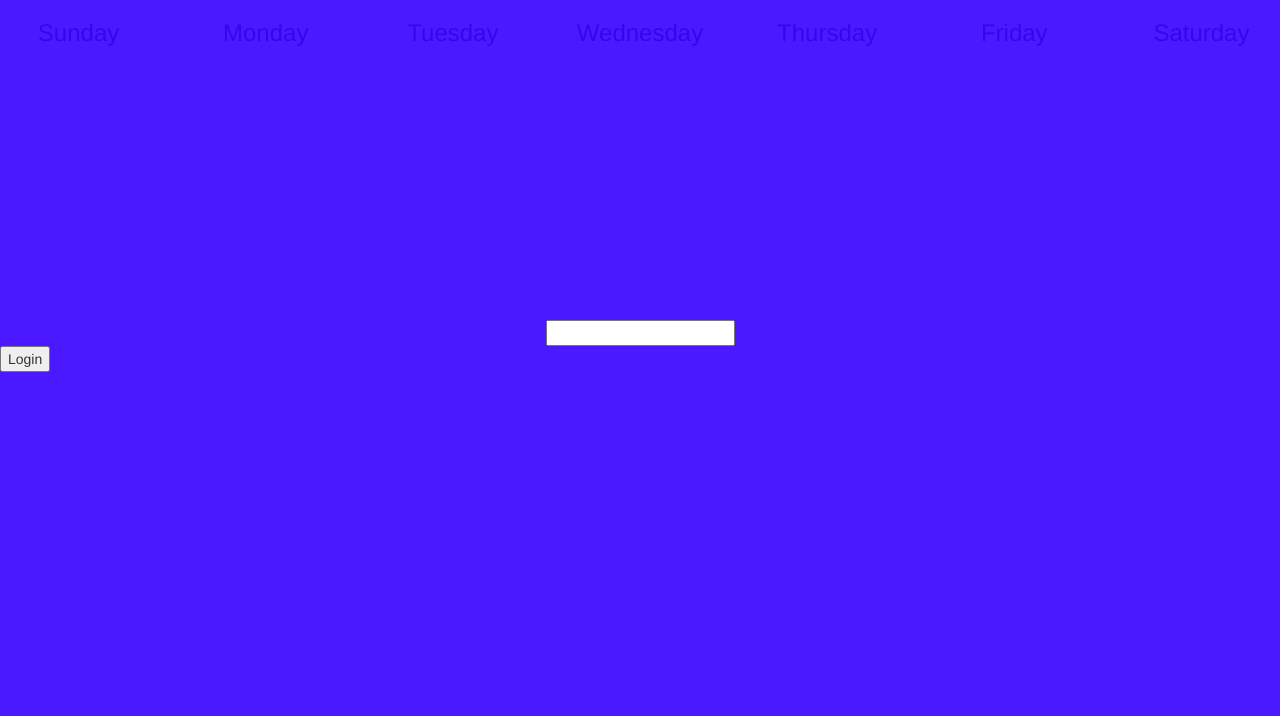
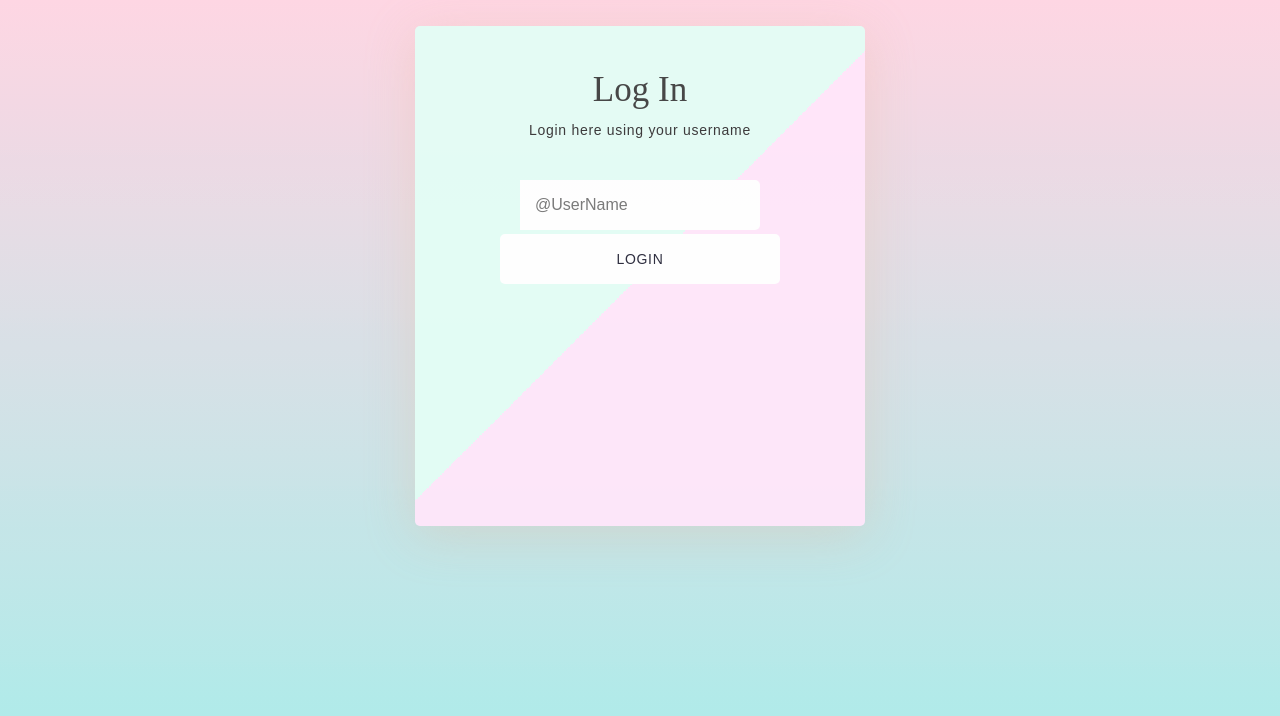
Before and after one commit to edwinlin/better-tv-frontend, a plain HTML site: page index.html in a window 1280 px wide. Drawn offline with nearby package versions, Linux system fonts and the light colour scheme; no server answers.

Commit message:
log in page

```diff
--- a/index.html
+++ b/index.html
@@ -3,6 +3,7 @@
   <meta charset="UTF-8">
 
   <link href="https://maxcdn.bootstrapcdn.com/bootstrap/3.3.7/css/bootstrap.min.css" rel="stylesheet" integrity="sha384-BVYiiSIFeK1dGmJRAkycuHAHRg32OmUcww7on3RYdg4Va+PmSTsz/K68vbdEjh4u" crossorigin="anonymous">
+  <link rel="stylesheet" href="https://use.fontawesome.com/releases/v5.7.2/css/all.css" integrity="sha384-fnmOCqbTlWIlj8LyTjo7mOUStjsKC4pOpQbqyi7RrhN7udi9RwhKkMHpvLbHG9Sr" crossorigin="anonymous">
   <link rel="stylesheet" href="styles.css">
 
   <title>Better TV Challenge</title>
@@ -20,12 +21,21 @@
     <div id="container">
         <div id="login">
           <form>
-          <input type="text" name="name" id="login-id">
-          <!-- <button id="login-button">LOGIN BUTTON</button> -->
-          <input type="submit" name="submit" value="Login" class="submit">
+            <div class="con">
+              <header class="head-form">
+                <h2>Log In</h2>
+                  <p>Login here using your username</p>
+              </header>
+          <input class="form-input" id="login-id" type="text" placeholder="@UserName" required>
+          <button id="login-button">LOGIN</button>
+          <!-- <input type="submit" name="submit" value="Login" class="submit"> -->
           </form>
         </div>
       </div>
+      </div>
+
+
+      <!--  -->
 
   <div class='row seven-cols'>
 
--- a/src/index.js
+++ b/src/index.js
@@ -219,7 +219,7 @@ function handleLogin(event) {
 	const target = event.target;
 	const username = document.querySelector('#login-id').value;
 
-	if (target.value === 'Login') {
+	if (target.tagName === 'BUTTON') {
 		logInUser(username);
 		console.log(username)
 		document.querySelector('#container').remove();
--- a/styles.css
+++ b/styles.css
@@ -75,7 +75,11 @@
   height: 100%;
   width: 100%;
   z-index: 2;
-  background-color: rgba(55, 0, 255, 0.9);
+  background-image: linear-gradient(-225deg, #E3FDF5 0%, #FFE6FA 100%);
+  background-image: linear-gradient(to top, #a8edea 0%, #fed6e3 100%);
+  background-attachment: fixed;
+  background-repeat: no-repeat;
+  /* opacity: .9; */
   position: fixed;
 }
 
@@ -87,7 +91,7 @@
   display: block;
   margin-left: auto;
   margin-right: auto;
-  margin-top: 25%;
+  /* margin-top: 25%; */
 }
 
 #login-button {
@@ -96,3 +100,184 @@
   margin-right: auto;
   margin-top: 1%;
 }
+/*All of this I copied from */
+/* https://codepen.io/linux/pen/LLVaqx */
+/* Fonts Form Google Font ::- https://fonts.google.com/  -:: */
+@import url('https://fonts.googleapis.com/css?family=Abel|Abril+Fatface|Alegreya|Arima+Madurai|Dancing+Script|Dosis|Merriweather|Oleo+Script|Overlock|PT+Serif|Pacifico|Playball|Playfair+Display|Share|Unica+One|Vibur');
+/* End Fonts */
+/* Start Global rules */
+* {
+    padding: 0;
+    margin: 0;
+    box-sizing: border-box;
+}
+/* End Global rules */
+
+/* Start body rules */
+body {
+    background-image: linear-gradient(-225deg, #E3FDF5 0%, #FFE6FA 100%);
+background-image: linear-gradient(to top, #a8edea 0%, #fed6e3 100%);
+background-attachment: fixed;
+  background-repeat: no-repeat;
+
+    font-family: 'Vibur', cursive;
+/*   the main font */
+    font-family: 'Abel', sans-serif;
+opacity: .95;
+/* background-image: linear-gradient(to top, #d9afd9 0%, #97d9e1 100%); */
+}
+
+
+
+/* |||||||||||||||||||||||||||||||||||||||||||||*/
+/* //////////////////////////////////////////// */
+
+
+
+
+/* End body rules */
+
+/* Start form  attributes */
+form {
+    width: 450px;
+    min-height: 500px;
+    height: auto;
+    border-radius: 5px;
+    margin: 2% auto;
+    box-shadow: 0 9px 50px hsla(20, 67%, 75%, 0.31);
+    padding: 2%;
+    background-image: linear-gradient(-225deg, #E3FDF5 50%, #FFE6FA 50%);
+}
+
+/* the header form form */
+header {
+    margin: 2% auto 10% auto;
+    text-align: center;
+}
+/* Login title form form */
+header h2 {
+    font-size: 250%;
+    font-family: 'Playfair Display', serif;
+    color: #3e403f;
+}
+/*  A welcome message or an explanation of the login form */
+header p {letter-spacing: 0.05em;}
+
+
+
+/* //////////////////////////////////////////// */
+/* //////////////////////////////////////////// */
+
+
+.input-item {
+    background: #fff;
+    color: #333;
+    padding: 14.5px 0px 15px 9px;
+    border-radius: 5px 0px 0px 5px;
+}
+
+
+
+/* Show/hide password Font Icon */
+#eye {
+    background: #fff;
+    color: #333;
+
+    margin: 5.9px 0 0 0;
+    margin-left: -20px;
+    padding: 15px 9px 19px 0px;
+    border-radius: 0px 5px 5px 0px;
+
+    float: right;
+    position: relative;
+    right: 1%;
+    top: -.2%;
+    z-index: 5;
+
+    cursor: pointer;
+}
+/* inputs form  */
+input[class="form-input"]{
+    width: 240px;
+    height: 50px;
+
+    margin-top: 2%;
+    padding: 15px;
+
+    font-size: 16px;
+    font-family: 'Abel', sans-serif;
+    color: #5E6472;
+
+    outline: none;
+    border: none;
+
+    border-radius: 0px 5px 5px 0px;
+    transition: 0.2s linear;
+
+}
+input[id="txt-input"] {width: 250px;}
+/* focus  */
+input:focus {
+    transform: translateX(-2px);
+    border-radius: 5px;
+}
+
+/* //////////////////////////////////////////// */
+/* //////////////////////////////////////////// */
+
+/* input[type="text"] {min-width: 250px;} */
+/* buttons  */
+button {
+    display: inline-block;
+    color: #252537;
+
+    width: 280px;
+    height: 50px;
+
+    padding: 0 20px;
+    background: #fff;
+    border-radius: 5px;
+
+    outline: none;
+    border: none;
+
+    cursor: pointer;
+    text-align: center;
+    transition: all 0.2s linear;
+
+    margin: 7% auto;
+    letter-spacing: 0.05em;
+}
+/* Submits */
+.submits {
+    width: 48%;
+    display: inline-block;
+    float: left;
+    margin-left: 2%;
+}
+
+/*       Forgot Password button FAF3DD  */
+.frgt-pass {background: transparent;}
+
+/*     Sign Up button  */
+.sign-up {background: #B8F2E6;}
+
+
+/* buttons hover */
+button:hover {
+    transform: translatey(3px);
+    box-shadow: none;
+}
+
+/* buttons hover Animation */
+button:hover {
+    animation: ani9 0.4s ease-in-out infinite alternate;
+}
+@keyframes ani9 {
+    0% {
+        transform: translateY(3px);
+    }
+    100% {
+        transform: translateY(5px);
+    }
+}
```
